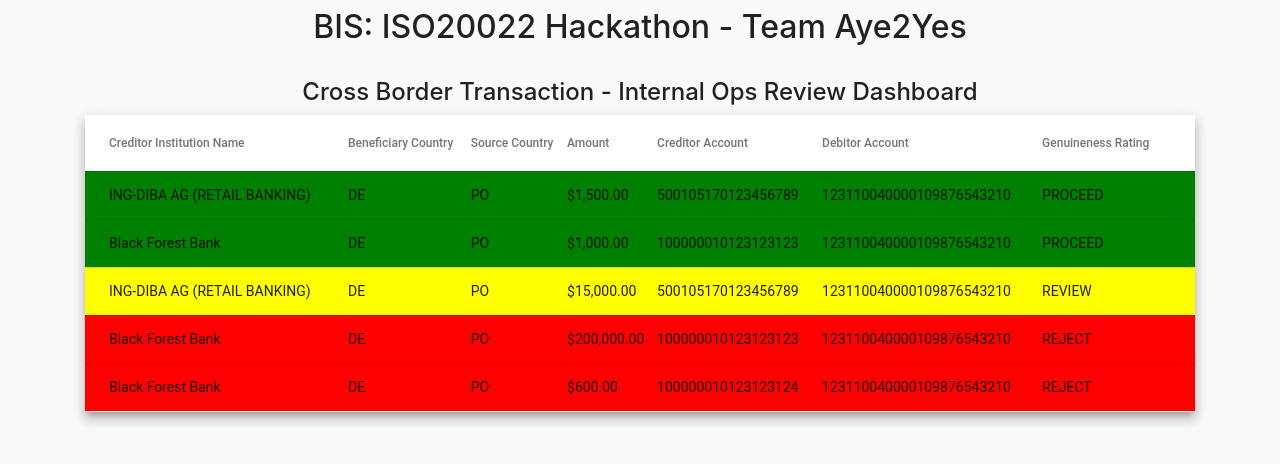
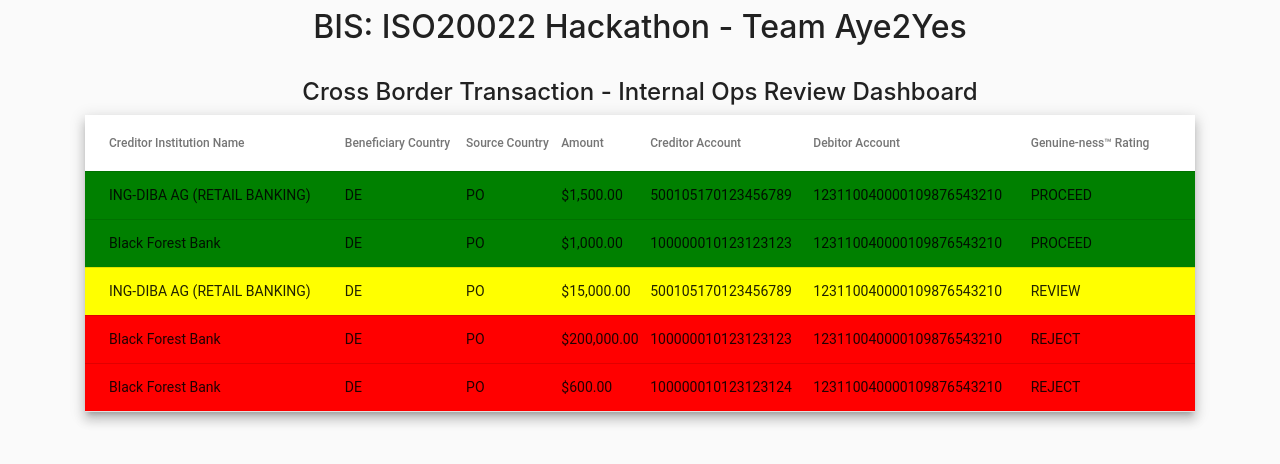
Before and after one commit to murali-github/pnc20022, an Angular app in the folder BisHackIso20022Ui/: page / in a window 1280 px wide. Shown: the top 464 px of the page. Built offline with nearby package versions, Linux system fonts and the light colour scheme.

Commit message:
Hyphenate genuineness column and add tm symbol

```diff
--- a/BisHackIso20022Ui/src/app/app.component.html
+++ b/BisHackIso20022Ui/src/app/app.component.html
@@ -40,7 +40,7 @@
     <td mat-cell *matCellDef="let element"> {{element.debitorAccount}} </td>
   </ng-container>
   <ng-container matColumnDef="status">
-    <th mat-header-cell *matHeaderCellDef> Genuineness Rating </th>
+    <th mat-header-cell *matHeaderCellDef> Genuine-ness&trade; Rating </th>
     <td mat-cell *matCellDef="let element"> {{element.status}} </td>
   </ng-container>
 
```
